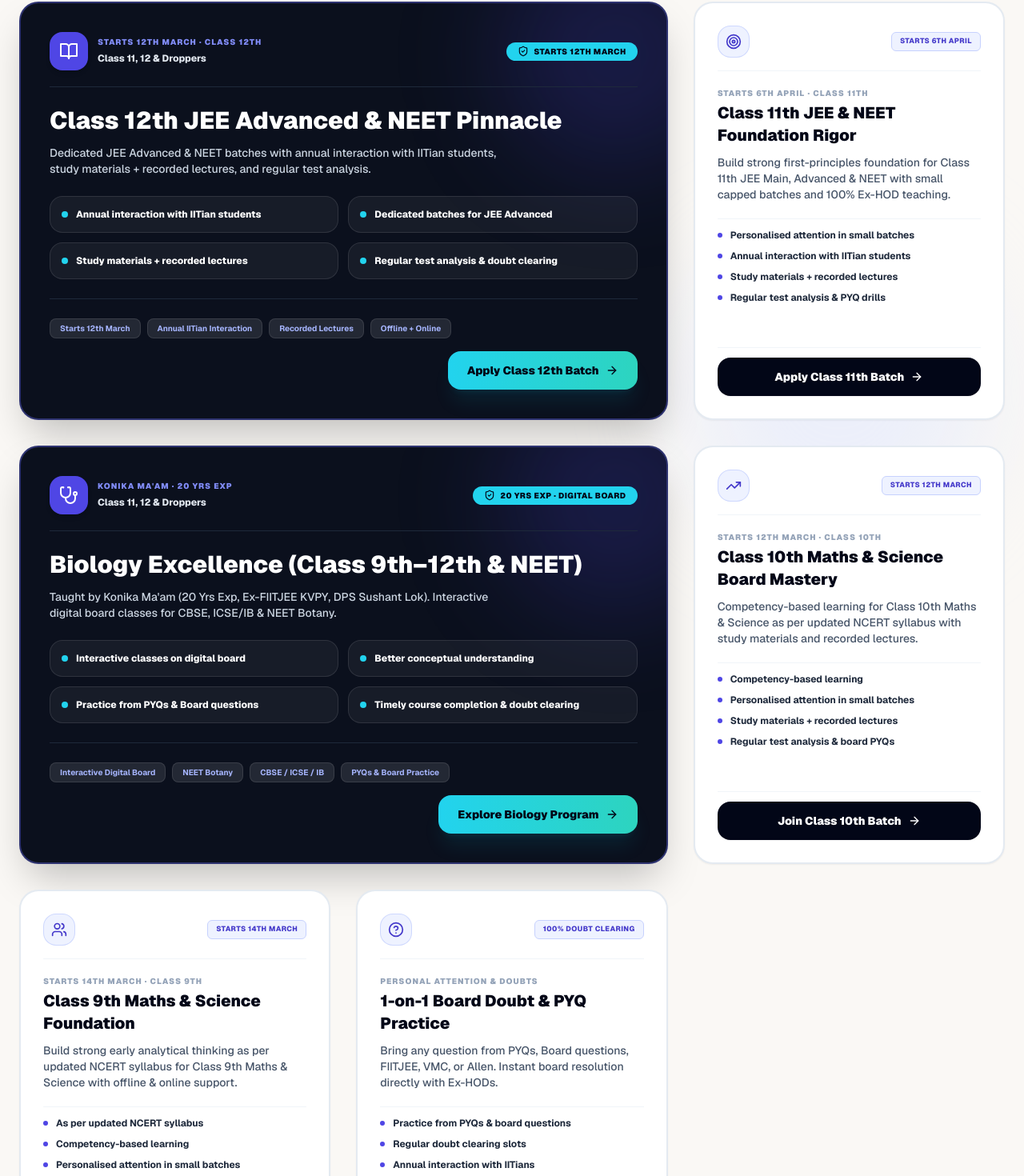
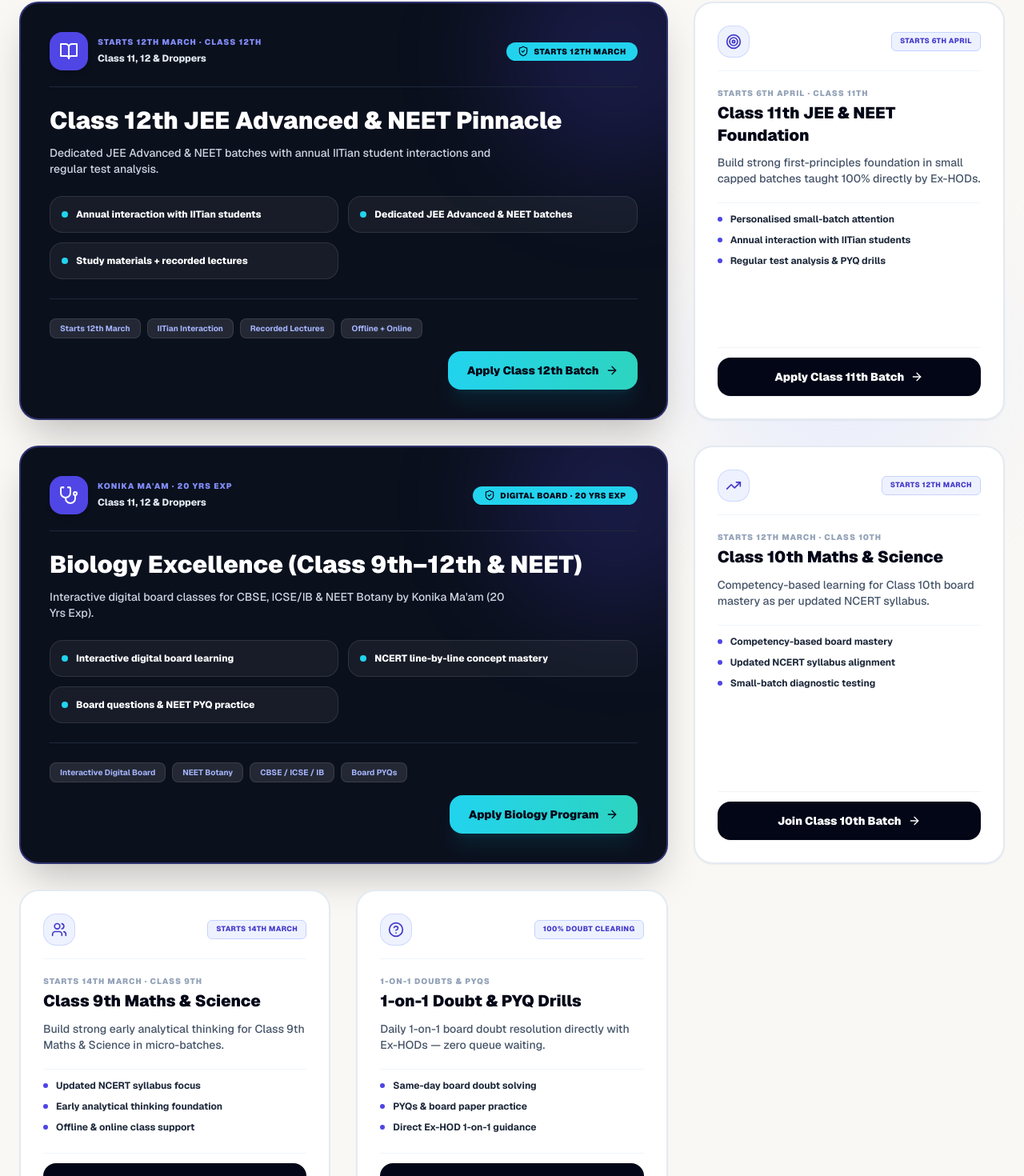
Before and after one commit to Robin1-23/Bm-Classes, a Next.js app: page / in a window 1280 px wide. Shown: the part 2086-3556 px from the top of the page at 80% size. Built offline with nearby package versions, Linux system fonts and the light colour scheme; no server answers.

Commit message:
Streamline ACADEMIC PROGRAMS section to be short, punchy, and scannable

```diff
--- a/data/contentData.js
+++ b/data/contentData.js
@@ -107,15 +107,14 @@ export const PROGRAMS_DATA = [
     title: 'Class 12th JEE Advanced & NEET Pinnacle',
     startDate: 'Starts 12th March',
     icon: BookOpen,
-    desc: 'Dedicated JEE Advanced & NEET batches with annual interaction with IITian students, study materials + recorded lectures, and regular test analysis.',
+    desc: 'Dedicated JEE Advanced & NEET batches with annual IITian student interactions and regular test analysis.',
     badgeText: 'STARTS 12TH MARCH',
     seatsLeft: '2 Seats Left',
-    tags: ['Starts 12th March', 'Annual IITian Interaction', 'Recorded Lectures', 'Offline + Online'],
+    tags: ['Starts 12th March', 'IITian Interaction', 'Recorded Lectures', 'Offline + Online'],
     bullets: [
       'Annual interaction with IITian students',
-      'Dedicated batches for JEE Advanced',
+      'Dedicated JEE Advanced & NEET batches',
       'Study materials + recorded lectures',
-      'Regular test analysis & doubt clearing',
     ],
     linkText: 'Apply Class 12th Batch',
     featured: true,
@@ -123,17 +122,16 @@ export const PROGRAMS_DATA = [
   {
     id: 'class-11',
     category: 'STARTS 6TH APRIL · CLASS 11TH',
-    title: 'Class 11th JEE & NEET Foundation Rigor',
+    title: 'Class 11th JEE & NEET Foundation',
     startDate: 'Starts 6th April',
     icon: Target,
-    desc: 'Build strong first-principles foundation for Class 11th JEE Main, Advanced & NEET with small capped batches and 100% Ex-HOD teaching.',
+    desc: 'Build strong first-principles foundation in small capped batches taught 100% directly by Ex-HODs.',
     badgeText: 'STARTS 6TH APRIL',
     seatsLeft: '3 Seats Left',
     tags: ['Starts 6th April', 'Small Batch Cap', 'Recorded Lectures', 'Offline + Online'],
     bullets: [
-      'Personalised attention in small batches',
+      'Personalised small-batch attention',
       'Annual interaction with IITian students',
-      'Study materials + recorded lectures',
       'Regular test analysis & PYQ drills',
     ],
     linkText: 'Apply Class 11th Batch',
@@ -145,34 +143,32 @@ export const PROGRAMS_DATA = [
     title: 'Biology Excellence (Class 9th–12th & NEET)',
     startDate: 'NEET Botany & Boards',
     icon: Stethoscope,
-    desc: 'Taught by Konika Ma\'am (20 Yrs Exp, Ex-FIITJEE KVPY, DPS Sushant Lok). Interactive digital board classes for CBSE, ICSE/IB & NEET Botany.',
-    badgeText: '20 YRS EXP · DIGITAL BOARD',
+    desc: 'Interactive digital board classes for CBSE, ICSE/IB & NEET Botany by Konika Ma\'am (20 Yrs Exp).',
+    badgeText: 'DIGITAL BOARD · 20 YRS EXP',
     seatsLeft: '2 Seats Left',
-    tags: ['Interactive Digital Board', 'NEET Botany', 'CBSE / ICSE / IB', 'PYQs & Board Practice'],
+    tags: ['Interactive Digital Board', 'NEET Botany', 'CBSE / ICSE / IB', 'Board PYQs'],
     bullets: [
-      'Interactive classes on digital board',
-      'Better conceptual understanding',
-      'Practice from PYQs & Board questions',
-      'Timely course completion & doubt clearing',
+      'Interactive digital board learning',
+      'NCERT line-by-line concept mastery',
+      'Board questions & NEET PYQ practice',
     ],
-    linkText: 'Explore Biology Program',
+    linkText: 'Apply Biology Program',
     featured: true,
   },
   {
     id: 'class-10',
     category: 'STARTS 12TH MARCH · CLASS 10TH',
-    title: 'Class 10th Maths & Science Board Mastery',
+    title: 'Class 10th Maths & Science',
     startDate: 'Starts 12th March',
     icon: TrendingUp,
-    desc: 'Competency-based learning for Class 10th Maths & Science as per updated NCERT syllabus with study materials and recorded lectures.',
+    desc: 'Competency-based learning for Class 10th board mastery as per updated NCERT syllabus.',
     badgeText: 'STARTS 12TH MARCH',
     seatsLeft: '3 Seats Left',
     tags: ['Starts 12th March', 'Maths & Science', 'Competency-Based', 'NCERT Syllabus'],
     bullets: [
-      'Competency-based learning',
-      'Personalised attention in small batches',
-      'Study materials + recorded lectures',
-      'Regular test analysis & board PYQs',
+      'Competency-based board mastery',
+      'Updated NCERT syllabus alignment',
+      'Small-batch diagnostic testing',
     ],
     linkText: 'Join Class 10th Batch',
     featured: false,
@@ -180,37 +176,35 @@ export const PROGRAMS_DATA = [
   {
     id: 'class-9',
     category: 'STARTS 14TH MARCH · CLASS 9TH',
-    title: 'Class 9th Maths & Science Foundation',
+    title: 'Class 9th Maths & Science',
     startDate: 'Starts 14th March',
     icon: Users,
-    desc: 'Build strong early analytical thinking as per updated NCERT syllabus for Class 9th Maths & Science with offline & online support.',
+    desc: 'Build strong early analytical thinking for Class 9th Maths & Science in micro-batches.',
     badgeText: 'STARTS 14TH MARCH',
     seatsLeft: '4 Seats Left',
     tags: ['Starts 14th March', 'Maths & Science', 'Updated NCERT', 'Offline + Online'],
     bullets: [
-      'As per updated NCERT syllabus',
-      'Competency-based learning',
-      'Personalised attention in small batches',
-      'Study materials + recorded lectures',
+      'Updated NCERT syllabus focus',
+      'Early analytical thinking foundation',
+      'Offline & online class support',
     ],
     linkText: 'Join Class 9th Batch',
     featured: false,
   },
   {
     id: 'doubts-mentorship',
-    category: 'PERSONAL ATTENTION & DOUBTS',
-    title: '1-on-1 Board Doubt & PYQ Practice',
+    category: '1-ON-1 DOUBTS & PYQS',
+    title: '1-on-1 Doubt & PYQ Drills',
     startDate: 'Daily Slots Available',
     icon: HelpCircle,
     badgeText: '100% DOUBT CLEARING',
     seatsLeft: '2 Seats Left',
-    desc: 'Bring any question from PYQs, Board questions, FIITJEE, VMC, or Allen. Instant board resolution directly with Ex-HODs.',
-    tags: ['Regular Doubt Clearing', 'PYQs & Board Qs', 'Small Batches'],
+    desc: 'Daily 1-on-1 board doubt resolution directly with Ex-HODs — zero queue waiting.',
+    tags: ['Same-Day Doubts', 'Board & PYQs', 'Small Batches'],
     bullets: [
-      'Practice from PYQs & board questions',
-      'Regular doubt clearing slots',
-      'Annual interaction with IITians',
-      'Study material + recorded lectures',
+      'Same-day board doubt solving',
+      'PYQs & board paper practice',
+      'Direct Ex-HOD 1-on-1 guidance',
     ],
     linkText: 'Book Doubt Slot',
     featured: false,
```
